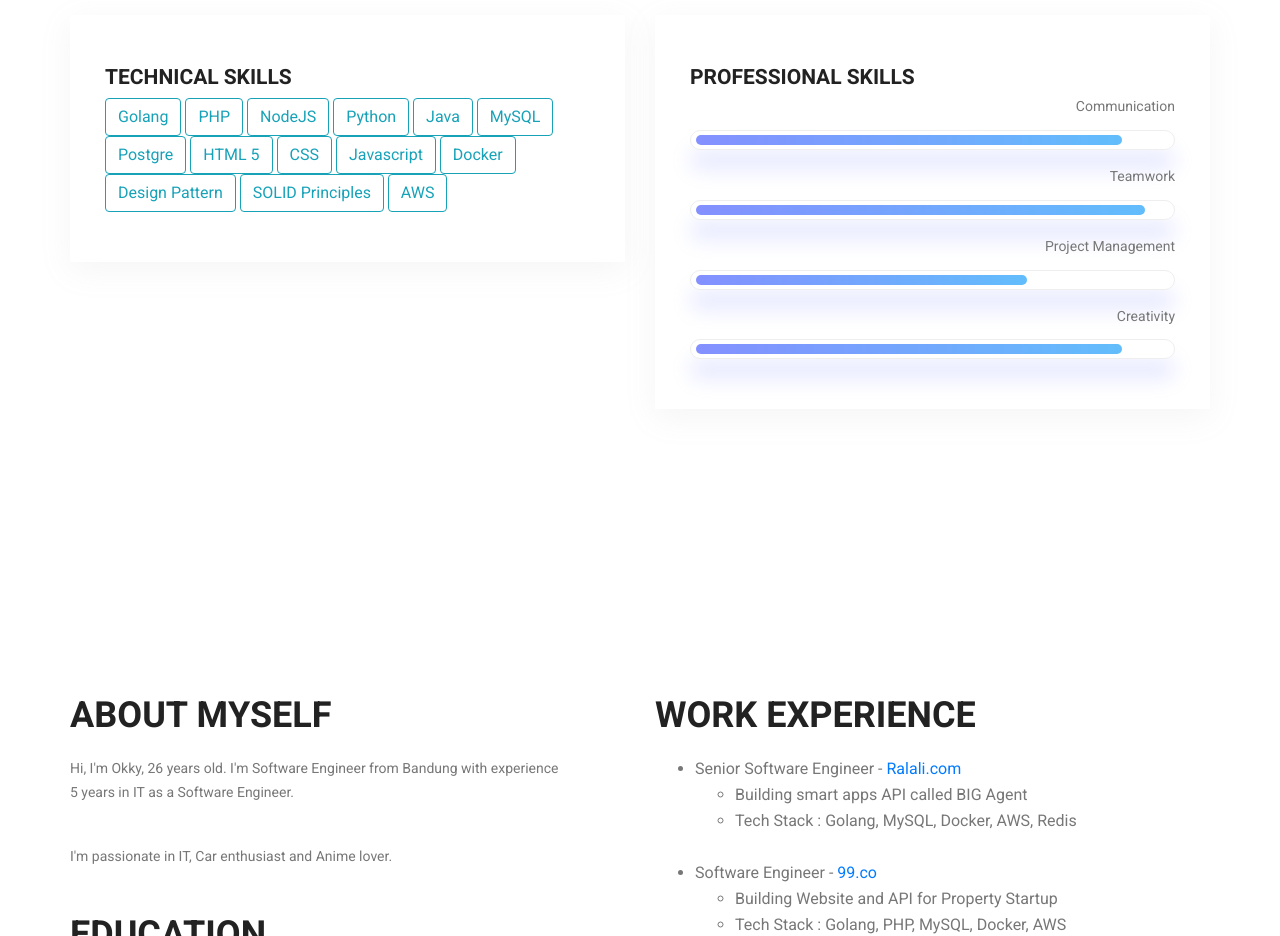
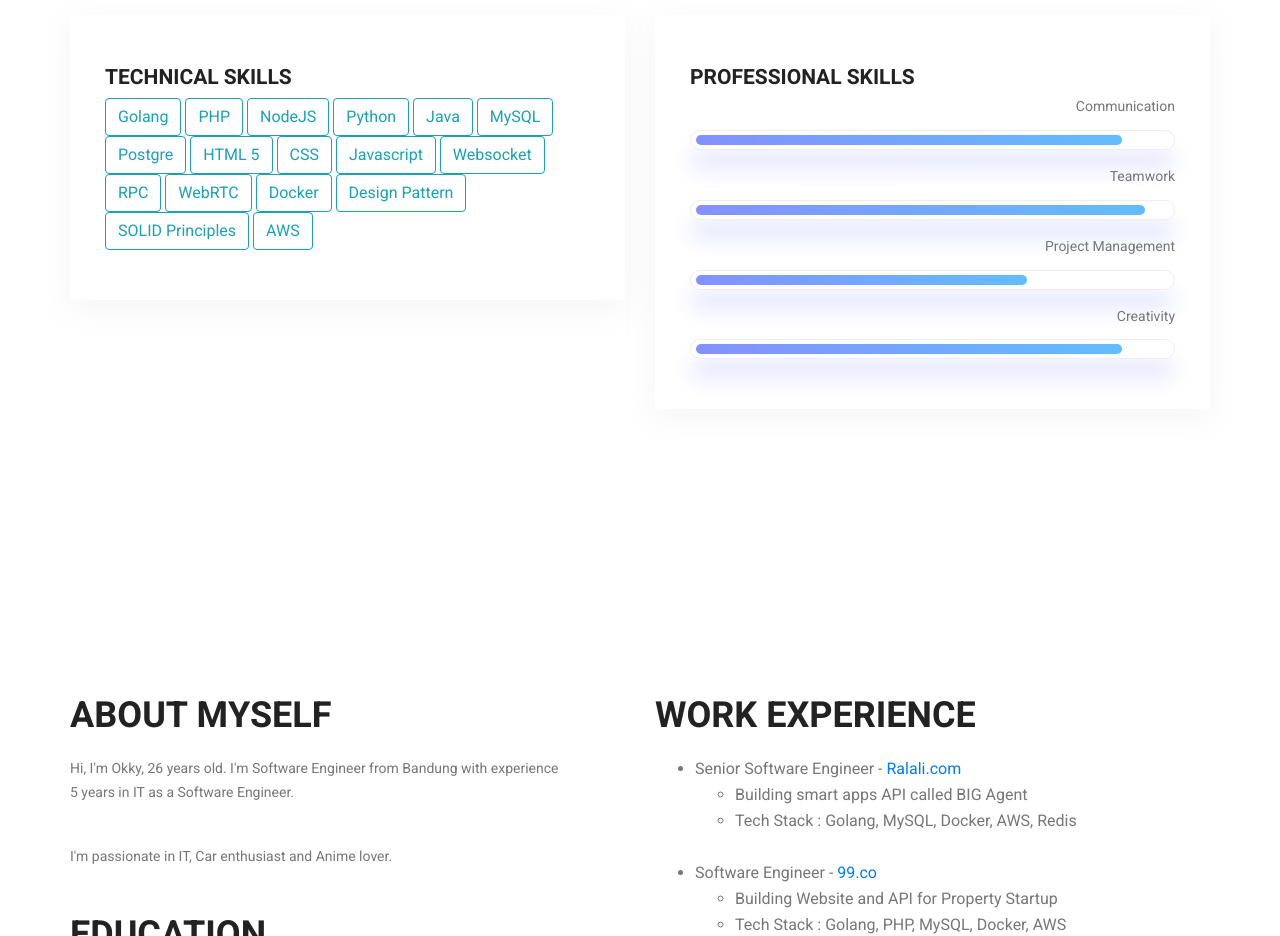
Before and after one commit to okiww/okiww.github.io, a plain HTML site: page index.html in a window 1280 px wide. Shown: the part 900-1836 px from the top of the page. Drawn offline with Linux system fonts and the light colour scheme; some packages are replaced by stand-ins of ours.

Commit message:
final v4

```diff
--- a/index.html
+++ b/index.html
@@ -96,6 +96,9 @@
                             <button type="button" class="btn btn-outline-info">HTML 5</button>
                             <button type="button" class="btn btn-outline-info">CSS</button>
                             <button type="button" class="btn btn-outline-info">Javascript</button>
+                            <button type="button" class="btn btn-outline-info">Websocket</button>
+                            <button type="button" class="btn btn-outline-info">RPC</button>
+                            <button type="button" class="btn btn-outline-info">WebRTC</button>
                             <button type="button" class="btn btn-outline-info">Docker</button>
                             <button type="button" class="btn btn-outline-info">Design Pattern</button>
                             <button type="button" class="btn btn-outline-info">SOLID Principles</button>
```
